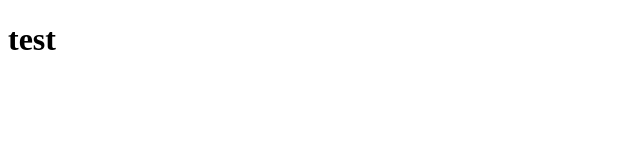
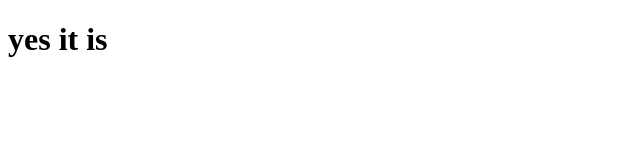
Before and after one commit to Waleed-Asim/Ramadan-Sehri-Iftar-Time, a plain HTML site: page test.html in a window 1280 px wide. Shown: the whole page, without its empty margins (0-640 px from the left). Drawn offline with Linux system fonts and the light colour scheme.

Commit message:
new comit

```diff
--- a/test.html
+++ b/test.html
@@ -6,6 +6,6 @@
     <title>Test</title>
 </head>
 <body>
-    <h1>test</h1>
+    <h1>yes it is </h1>
 </body>
 </html>
```
